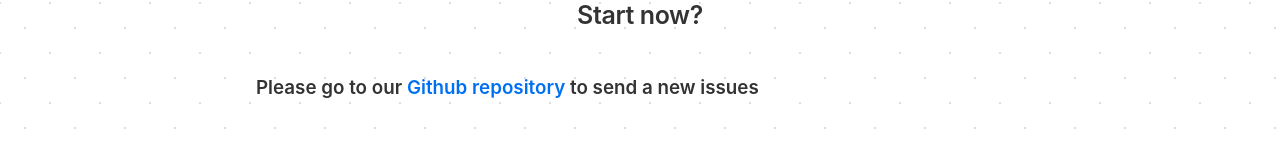
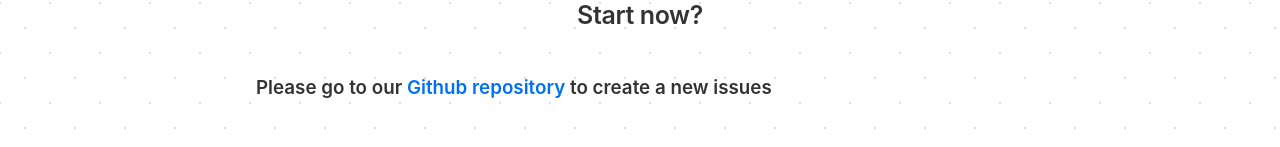
Before and after one commit to everything-cyou/archlinux.cyou, a Next.js app: page / in a window 1280 px wide. Shown: the part 397-544 px from the top of the page. Built offline with nearby package versions, Linux system fonts and the light colour scheme; no server answers.

Commit message:
Update Pages

```diff
--- a/src/pages/index.tsx
+++ b/src/pages/index.tsx
@@ -270,7 +270,7 @@ function Content({ isEdit, edits }: { isEdit: boolean; edits: FieldEdit[] }) {
           >
             Github repository
           </a> {' '}
-          to send a new issues
+          to create a new issues
         </Malleable>
         <Malleable as="h2" id="title-4" isActive={isEdit} edits={edits}>
         Warning
```
